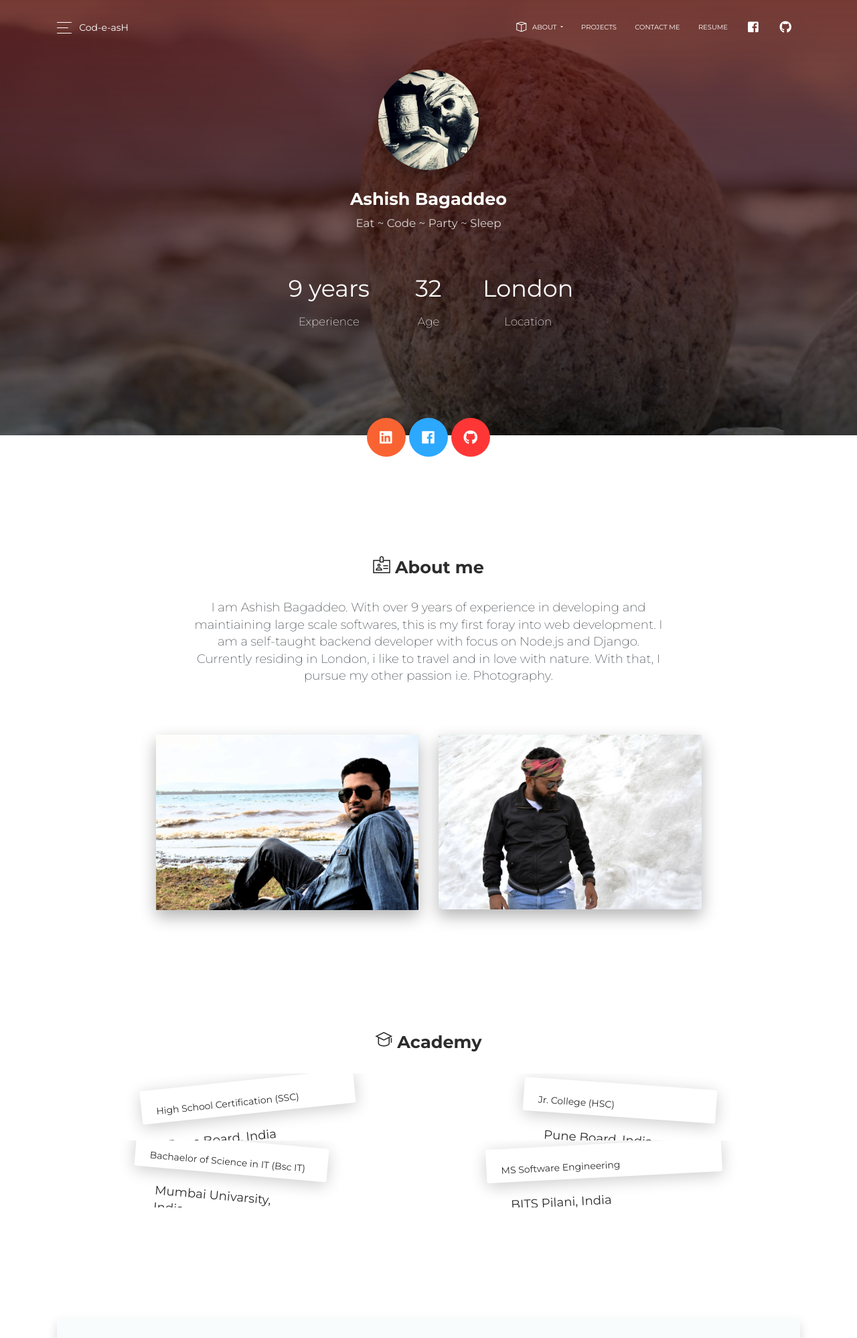
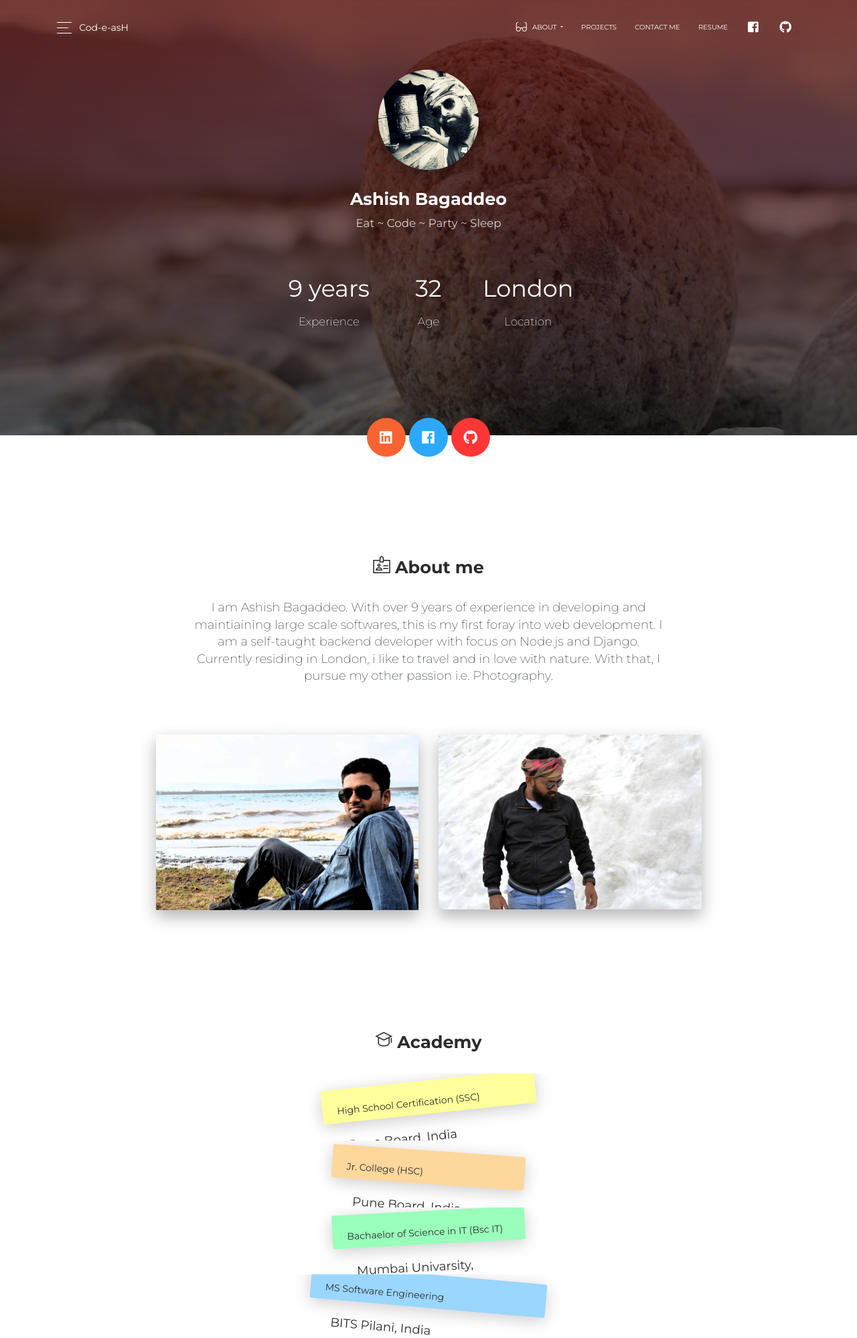
Before and after one commit to cod-e-ash/cod-e-ash, a Django app: page / in a window 1280 px wide. Shown: the top 1998 px of the page at 67% size. Run offline with Django 3.2, Linux system fonts and the light colour scheme; some libraries are stand-ins or nearby versions.

Commit message:
Education Corrected

```diff
--- a/codeash/assets/css/ash-custom.css
+++ b/codeash/assets/css/ash-custom.css
@@ -160,7 +160,7 @@ textarea:focus {
     -moz-transition: -moz-transform .15s linear;
     -o-transition: -o-transform .15s linear;
     -webkit-transition: -webkit-transform .15s linear;
-    transition: .15s linear
+    transition: .15s linear;
 }
 
 .card1 {
@@ -169,6 +169,7 @@ textarea:focus {
     -moz-transform: rotate(-6deg);
     transform: rotate(-6deg);
     margin-left: 20px;
+    background-color: rgb(255, 255, 155);
 }
 
 .card2 {
@@ -178,6 +179,7 @@ textarea:focus {
     transform: rotate(4deg);
     position: relative;
     top: 5px;
+    background-color: rgb(253, 215, 156);
 }
 
 .card3 {
@@ -187,6 +189,7 @@ textarea:focus {
     transform: rotate(-3deg);
     position: relative;
     top: -5px;
+    background-color: rgb(153, 255, 187);
 }
 
 .card4 {
@@ -196,6 +199,7 @@ textarea:focus {
     transform: rotate(5deg);
     position: relative;
     top: -10px;
+    background-color: rgb(154, 214, 253);
 }
 
 .edu .card:hover,
@@ -209,7 +213,6 @@ textarea:focus {
 
     z-index: 1;
     margin-top: 20px;
-    ba
 }
 
 .after-edu {
--- a/templates/pages/index.html
+++ b/templates/pages/index.html
@@ -26,7 +26,8 @@
       <ul class="navbar-nav">
         <li class="nav-item dropdown">
           <a href="#" class="nav-link dropdown-toggle" id="navbarDropdownMenuLink1" data-toggle="dropdown">
-            <i class="now-ui-icons design_app"></i>
+            <!-- <i class="now-ui-icons design_app"></i> -->
+            <i class="now-ui-icons education_glasses"></i>
             <p>About</p>
           </a>
           <div class="dropdown-menu dropdown-menu-right" aria-labelledby="navbarDropdownMenuLink1">
@@ -150,6 +151,8 @@
               </ul>
             </div>
           </div>
+        </div>
+        <div class="row">
           <div class="card card2 border-light ml-auto mr-auto" style="max-width: 18rem;">
             <div class="card-header p-2">Jr. College (HSC)</div>
             <div class="card-body">
@@ -160,8 +163,8 @@
             </div>
           </div>
         </div>
-        <div class="row mb-2">
-          <div class="card card4 border-light ml-auto mr-auto" style="max-width: 18rem;">
+        <div class="row">
+          <div class="card card3 border-light ml-auto mr-auto" style="max-width: 18rem;">
             <div class="card-header p-2">Bachaelor of Science in IT (Bsc IT)</div>
             <div class="card-body">
               <h5 class="card-title">Mumbai Univarsity, India</h5>
@@ -170,11 +173,13 @@
               <p class="h6"> ~ Class : First </p>
             </div>
           </div>
-          <div class="card card3 border-light ml-auto mr-auto" style="max-width: 22rem;">
+        </div>
+        <div class="row mb-3">
+          <div class="card card4 border-light ml-auto mr-auto" style="max-width: 22rem;">
             <div class="card-header p-2">MS Software Engineering</div>
             <div class="card-body">
               <h5 class="card-title">BITS Pilani, India</h5>
-              <p class="h6"> ~ Year : 2002</p>
+              <p class="h6"> ~ Year : 2012</p>
               <p class="h6"> ~ CGPA : 6.5 </p>
               <p class="h6"> ~ Class : First </p>
             </div>
@@ -291,7 +296,7 @@
       </div>
       <div class="row p-5" id="projects">
         <div class="col-md-6 ml-auto mr-auto" id="projects">
-          <h4 class="title text-center">My Portfolio</h4>
+          <h3 class="title"><i class="now-ui-icons sport_trophy"></i> Portfolio </h3>
           <div class="nav-align-center">
             <ul class="nav nav-pills nav-pills-primary nav-pills-just-icons" role="tablist">
               <li class="nav-item">
@@ -362,7 +367,7 @@
         </div>
       </div>
     </div>
-    <div class="p-4" id="workex"></div>
+    <div class="p-4 mb-3" id="workex"></div>
     <div class="container workex shadow p-1 mb-5 bg-white rounded">
       <div class="row justify-content-center mb-4">
         <h3 class="h3 font-weight-bold">
@@ -431,7 +436,7 @@
                   This is where it began. Just out of the college, recession was having its effect on the job market.
                   After three rounds of interview, and lots of fever, was selected in this mammoth company. After 6
                   weeks
-                  of training, was assigned my first cient <b>JP Morgan</b>. During my 5 and half years, I built my
+                  of training, was assigned my first client <b>JP Morgan</b>. During my 5 and half years, I built my
                   base
                   as a
                   developer and found it to be my passion as well. Skills developed here are core to my foundation.
```
Also changed, not shown: static/css/ash-custom.css (+94 -0 lines), static/img/bg11.jpg (added).
